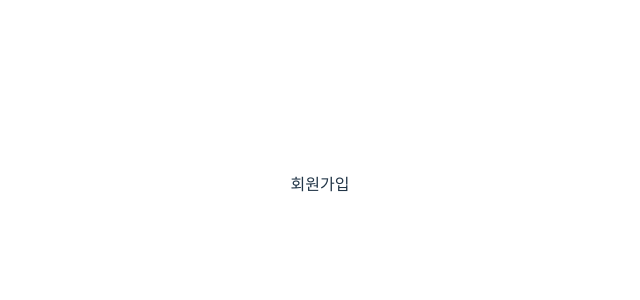
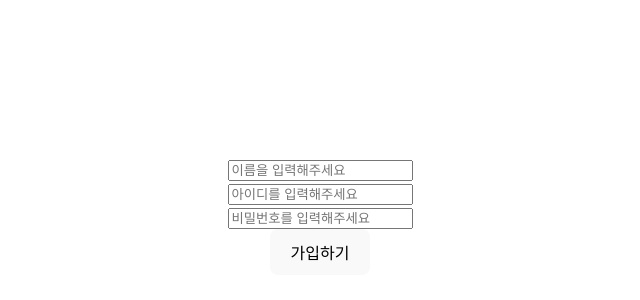
Before and after one commit to 4th-COKATHON/TEAM2-Client, a React (Vite) app: page /signup in a window 1280 px wide. Shown: the part 216-516 px from the top of the page, without its empty margins (320-960 px from the left). Built offline with nearby package versions, Linux system fonts and the light colour scheme.

Commit message:
feat: 회원가입 1차 기능 구현

```diff
--- a/src/pages/SignUp.jsx
+++ b/src/pages/SignUp.jsx
@@ -1,7 +1,74 @@
 import React from 'react';
+import styled from 'styled-components';
+import { useForm } from 'react-hook-form';
 
 const SignUp = () => {
-  return <div>회원가입</div>;
+  const {
+    register,
+    handleSubmit,
+    watch,
+    control,
+    formState: { errors },
+  } = useForm();
+
+  const onSubmit = (data) => {
+    console.log(data);
+  };
+
+  return (
+    <Wrapper>
+      <form onSubmit={handleSubmit(onSubmit)}>
+        <FieldDiv>
+          <input
+            type="text"
+            placeholder="이름을 입력해주세요"
+            {...register('name', { required: true })}
+          />
+          {errors.name?.type === 'required' && <span>필수 입력 항목입니다.</span>}
+        </FieldDiv>
+        <FieldDiv>
+          <input
+            type="text"
+            placeholder="아이디를 입력해주세요"
+            {...register('id', {
+              required: true,
+              pattern: {
+                value: /^.{6,30}$/,
+                message: '아이디는 6자 이상 30자 이하여야 합니다.',
+              },
+            })}
+          />
+          {errors.id?.type === 'required' && <span>필수 입력 항목입니다.</span>}
+          {errors.id?.type === 'pattern' && <span>{errors.id?.message}</span>}
+        </FieldDiv>
+        <FieldDiv>
+          <input
+            type="password"
+            placeholder="비밀번호를 입력해주세요"
+            {...register('password', {
+              required: true,
+              pattern: {
+                value: /^.{8,30}$/,
+                message: '비밀번호는 8자 이상 30자 이하여야 합니다.',
+              },
+            })}
+          />
+          {errors.password?.type === 'required' && <span>필수 입력 항목입니다.</span>}
+          {errors.password?.type === 'pattern' && <span>{errors.password?.message}</span>}
+        </FieldDiv>
+        <button type="submit">가입하기</button>
+      </form>
+    </Wrapper>
+  );
 };
 
 export default SignUp;
+
+const Wrapper = styled.div`
+  display: flex;
+  justify-content: center;
+  align-items: center;
+  height: 100vh;
+`;
+
+const FieldDiv = styled.div``;
```
